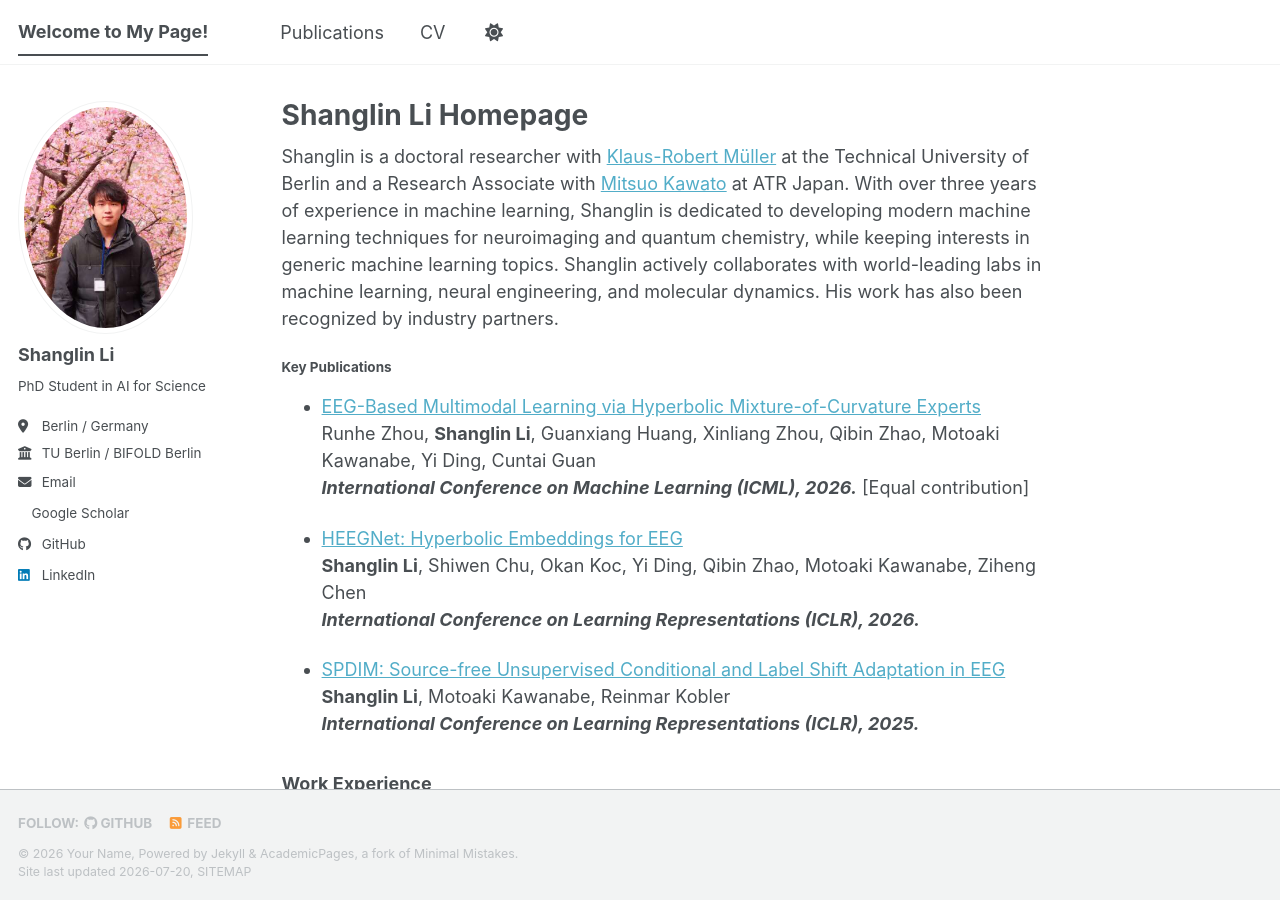
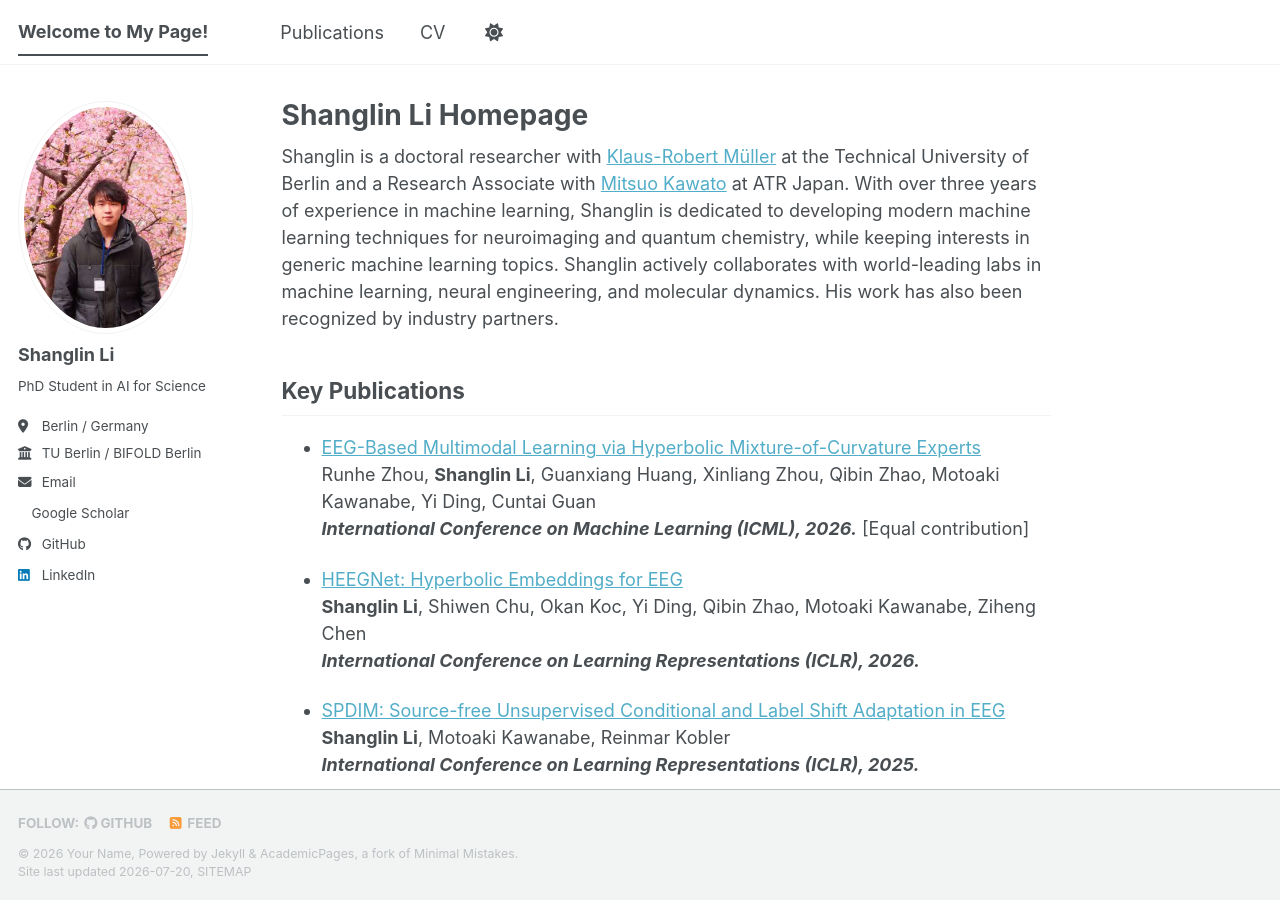
Before and after one commit to fightlesliefigt/fightlesliefigt.github.io, a Jekyll site: the page built from _pages/about.md, in a window 1280 px wide and 900 px high. Built offline with Jekyll 4.4.1, drawn with Linux system fonts in a browser that asks for light colours; a style sheet for code colours, icons or effects is not loaded.

Commit message:
Change section headers from h3/h4 to h2

```diff
--- a/_pages/about.md
+++ b/_pages/about.md
@@ -11,7 +11,7 @@ Shanglin is a doctoral researcher with [Klaus-Robert Müller](https://scholar.go
 With over three years of experience in machine learning, Shanglin is dedicated to developing modern machine learning techniques for neuroimaging and quantum chemistry, while keeping interests in generic machine learning topics. Shanglin actively collaborates with world-leading labs in machine learning, neural engineering, and molecular dynamics. His work has also been recognized by industry partners.
 
 
-<h4>Key Publications</h4>
+<h2>Key Publications</h2>
 <ul>
 <li><p>
 <a href="https://openreview.net/forum?id=VSn4wLFd2p">EEG-Based Multimodal Learning via Hyperbolic Mixture-of-Curvature Experts</a><br />
@@ -38,7 +38,7 @@ Runhe Zhou, <b>Shanglin Li</b>, Guanxiang Huang, Xinliang Zhou, Qibin Zhao, Moto
 </p></li>
 </ul>
 
-<h3>Work Experience</h3>
+<h2>Work Experience</h2>
 
 <p>
   <b>Doctoral Researcher</b> (05/2026–Present)<br>
```
